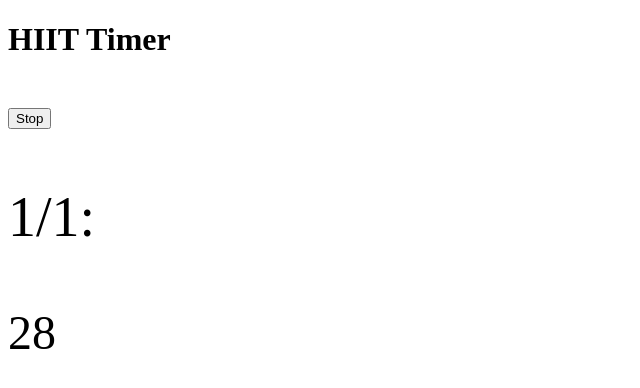
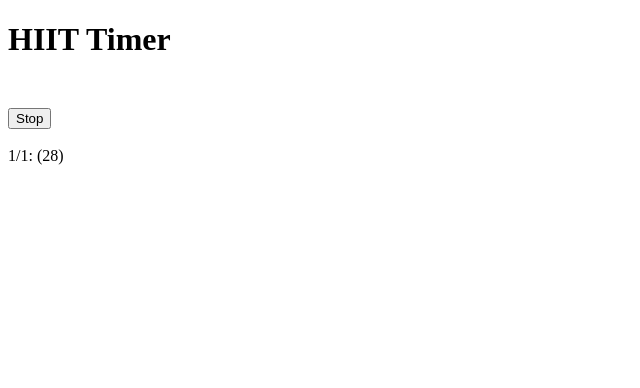
Before and after one commit to datchung/hiit-timer-prototype, a website: page index.htm in a window 1280 px wide. Both pictures are taken after a click on the button "Start". Shown: the whole page, without its empty margins (0-640 px from the left). Drawn offline with nearby package versions, Linux system fonts and the light colour scheme.

Commit message:
#3 Show remaining time in line with exercise

```diff
--- a/index.htm
+++ b/index.htm
@@ -52,11 +52,8 @@
     <div id="timer">
         <input type="button" id="stop" value="Stop" />
 
-        <div id="timer-display">
-        </div>
-
-        <div id="time-remaining">
-        </div>
+        <span id="timer-display"></span>
+        <span id="time-remaining"></span>
     </div>
 
     <!--<script src="https://code.jquery.com/jquery-1.11.3.min.js"></script>-->
--- a/js/script.js
+++ b/js/script.js
@@ -33,7 +33,7 @@ $(document).ready(function() {
     };
 
     var showTimerMessage = function(message) {
-        $('#timer-display').append(message);
+        $('#timer-display').append('<br/>' + message);
         $('html, body').animate({
             scrollTop: $(document).height()-$(window).height()},
             500
@@ -41,7 +41,7 @@ $(document).ready(function() {
     };
 
     var showTimerTask = function(i, total, task) {
-        showTimerMessage('<p>' + (i + 1) + '/' + total + ': '  + task + '</p>');
+        showTimerMessage((i + 1) + '/' + total + ': '  + task);
     };
 
     var showTimerDone = function(i, total, task) {
@@ -51,7 +51,7 @@ $(document).ready(function() {
 
     var showTimerCountdown = function(timeRemaining) {
         if(timeRemaining) {
-            $('#time-remaining').html('<p>' + timeRemaining + '</p>');
+            $('#time-remaining').html('(' + timeRemaining + ')');
         }
         else {
             $('#time-remaining').html('');
```
